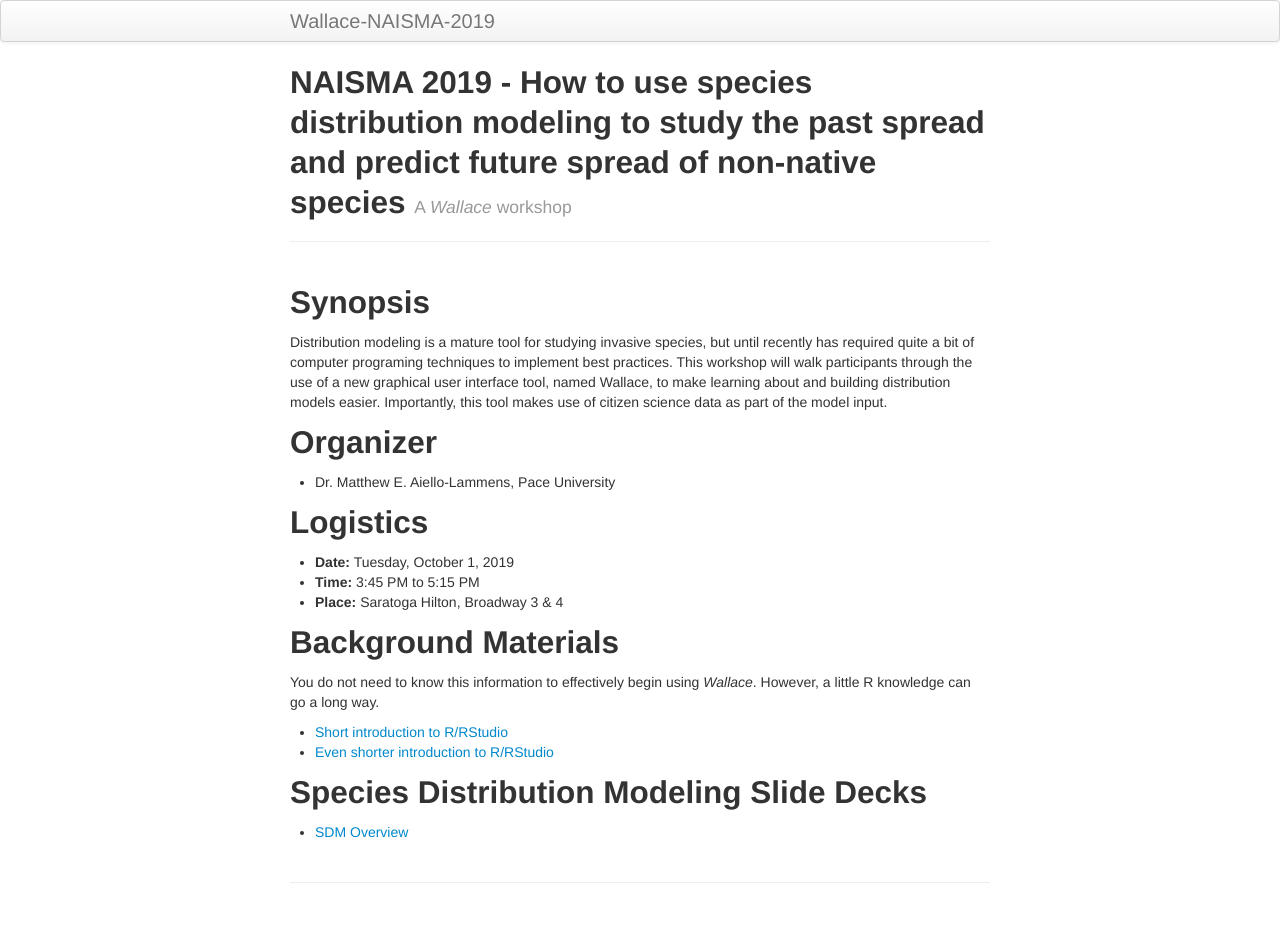
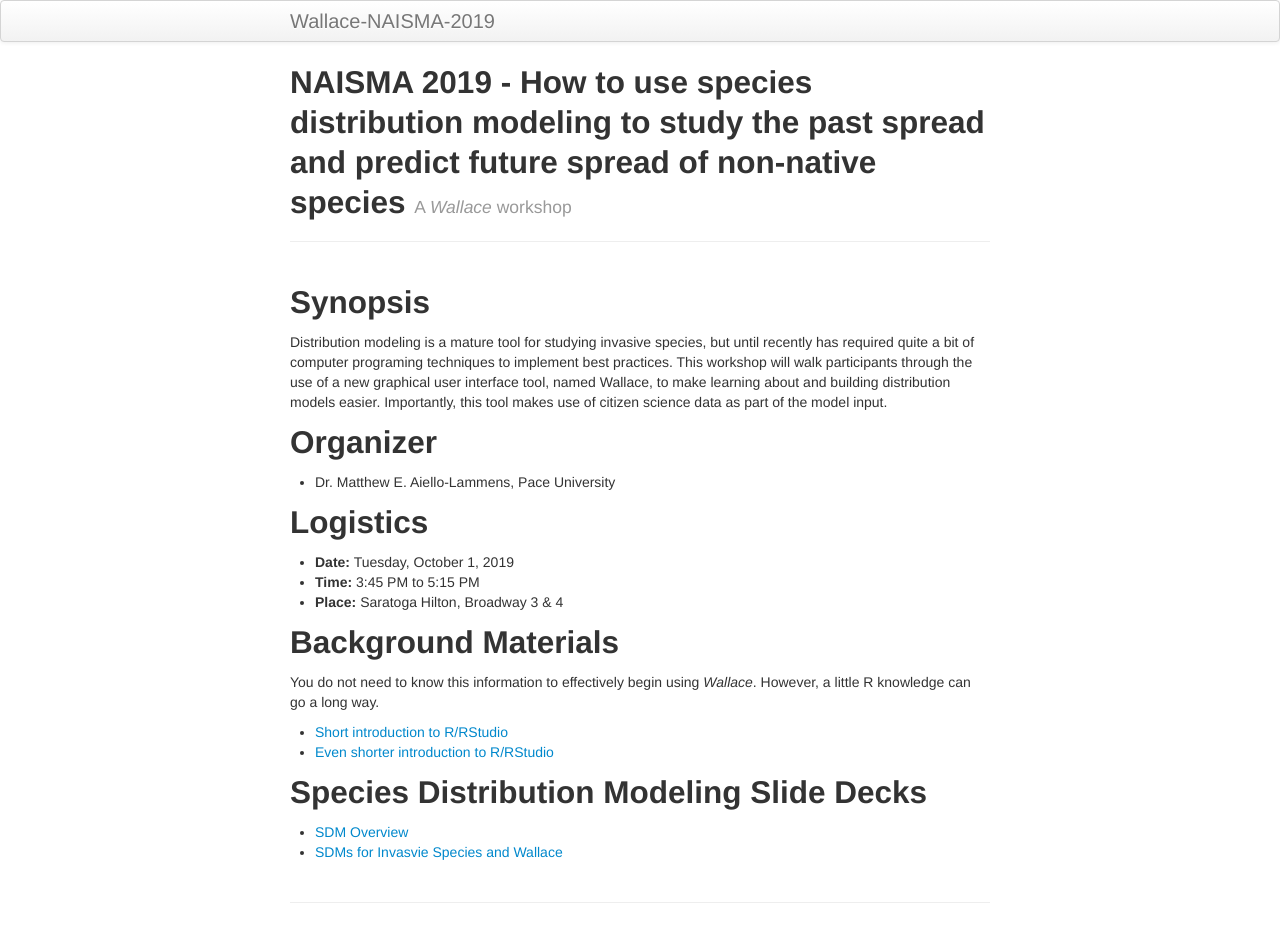
Before and after one commit to mlammens/Wallace-NAISMA-2019, a Jekyll site: the page built from index.md, in a window 1280 px wide. Built offline with Jekyll 4.4.1, drawn with Linux system fonts in a browser that asks for light colours.

Commit message:
Added Invasive Species SDM pptx file to website

```diff
--- a/index.md
+++ b/index.md
@@ -31,3 +31,4 @@
 ## Species Distribution Modeling Slide Decks
 
 * [SDM Overview](https://mlammens.github.io/Wallace-NAISMA-2019/docs/SDM-Overview.pptx)
+* [SDMs for Invasvie Species and Wallace](https://mlammens.github.io/Wallace-NAISMA-2019/docs/Invasive-Species-SDMs.pptx)
```
Also changed, not shown: 1 other file.
